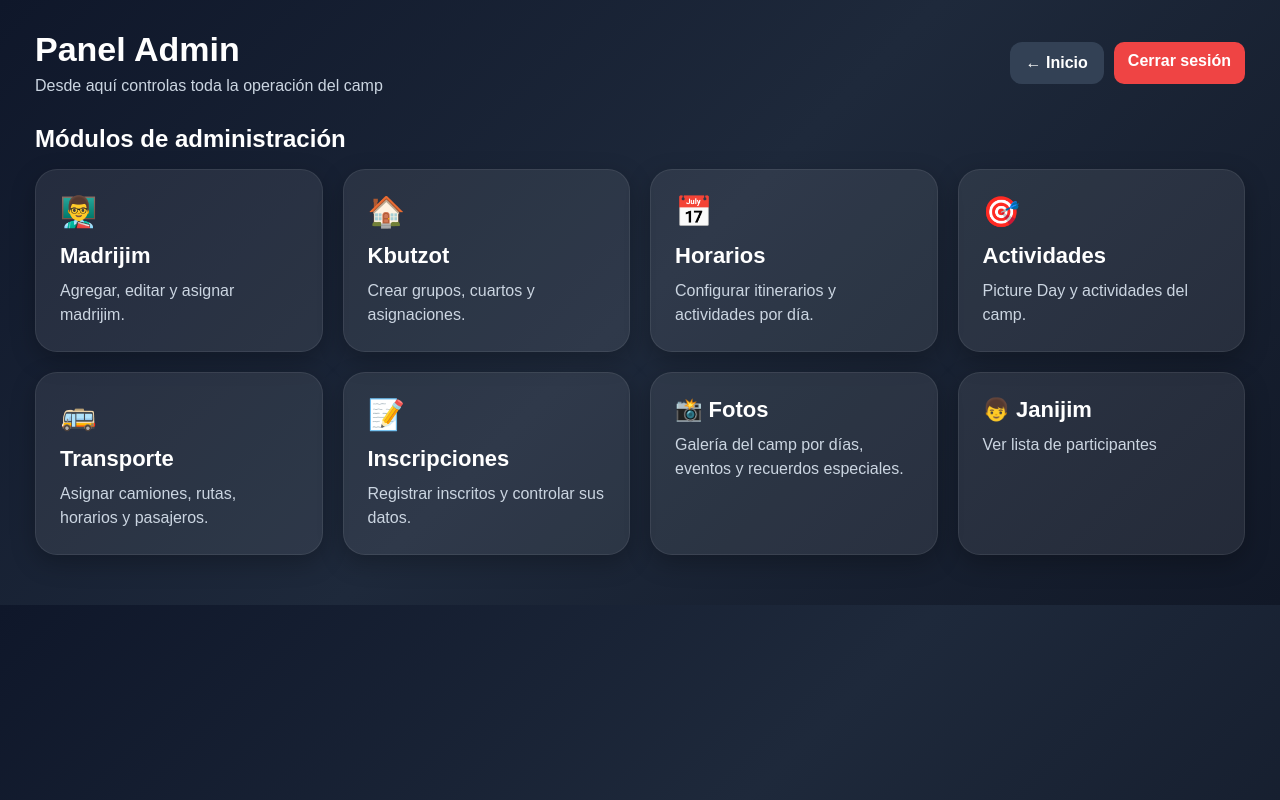
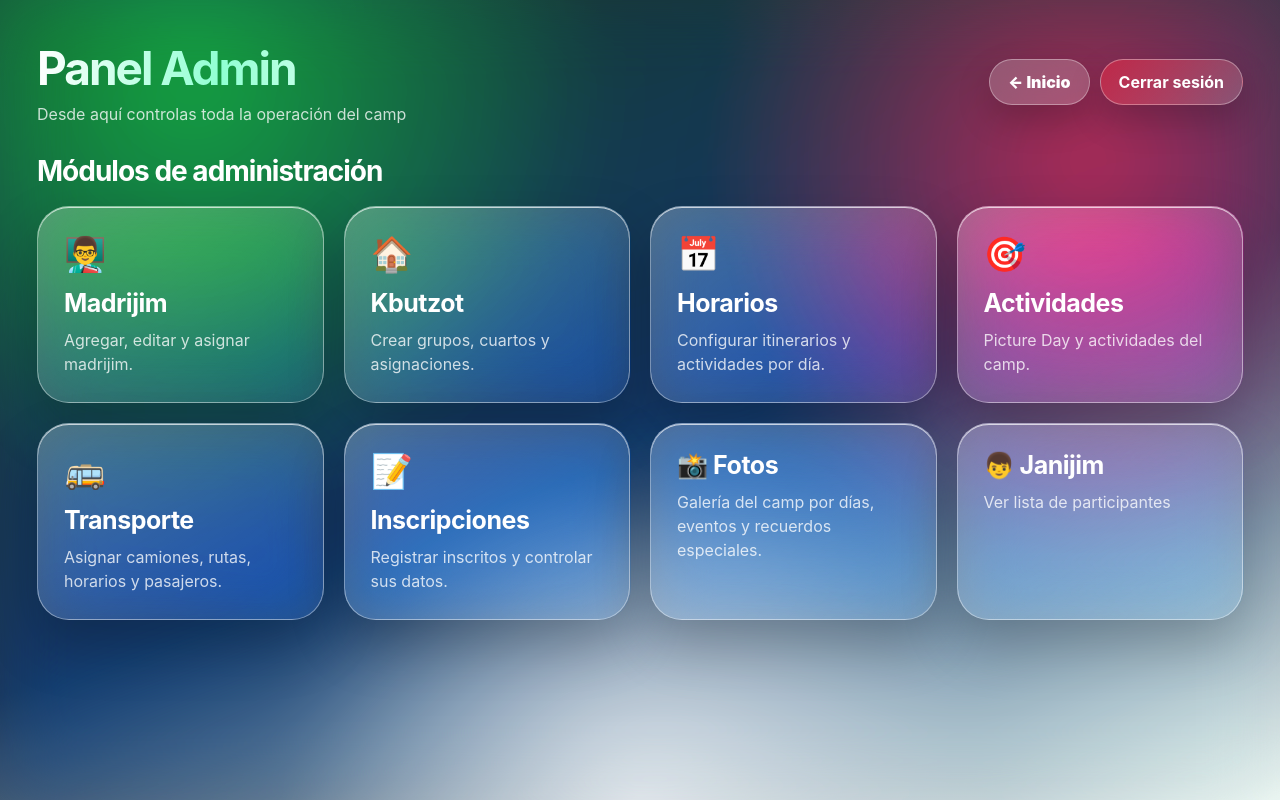
Before and after one commit to rashimshivteisrael-rgb/ShivteApp, a Django app: template templates/panel_admin.html in a window 1280 px wide. Run offline with Django 4.2, Linux system fonts and the light colour scheme; the template is opened without the code that fills it, so the values that code supplies are empty.

Commit message:
version 031

```diff
--- a/templates/panel_admin.html
+++ b/templates/panel_admin.html
@@ -5,136 +5,202 @@
 <meta name="viewport" content="width=device-width, initial-scale=1.0">
 <title>Panel Admin</title>
 <style>
-        * {
-            box-sizing: border-box;
+*{
+    box-sizing:border-box;
 }
 
-        body {
-            margin: 0;
-            font-family: Arial, sans-serif;
-            background: linear-gradient(135deg, #0f172a, #1e293b, #111827);
-            color: white;
+body{
+    margin:0;
+    min-height:100vh;
+    font-family:-apple-system,BlinkMacSystemFont,"SF Pro Display","Segoe UI",Arial,sans-serif;
+    color:white;
+    overflow-x:hidden;
+
+    background:
+    radial-gradient(circle at 15% 10%, rgba(0,180,90,.65), transparent 32%),
+    radial-gradient(circle at 85% 20%, rgba(210,40,70,.55), transparent 32%),
+    radial-gradient(circle at 50% 100%, rgba(255,255,255,.75), transparent 35%),
+    linear-gradient(160deg,#06251b,#0b2545 55%,#eef7f3);
 }
 
-        .container {
-            max-width: 1250px;
-            margin: auto;
-            padding: 30px 20px 50px;
+body::before{
+    content:"";
+    position:fixed;
+    inset:0;
+    background:rgba(255,255,255,.08);
+    backdrop-filter:blur(35px) saturate(180%);
+    pointer-events:none;
 }
 
-        .topbar {
-            display: flex;
-            justify-content: space-between;
-            align-items: center;
-            gap: 15px;
-            flex-wrap: wrap;
-            margin-bottom: 24px;
+.container{
+    position:relative;
+    z-index:1;
+    max-width:1250px;
+    margin:auto;
+    padding:40px 22px 60px;
 }
 
-        .brand h1 {
-            margin: 0;
-            font-size: 34px;
+.topbar{
+    display:flex;
+    justify-content:space-between;
+    align-items:center;
+    gap:15px;
+    flex-wrap:wrap;
+    margin-bottom:26px;
 }
 
-        .brand p {
-            margin: 8px 0 0;
-            color: #cbd5e1;
+.brand h1{
+    margin:0;
+    font-size:46px;
+    letter-spacing:-2px;
+    background:linear-gradient(90deg,#ffffff,#8fffd2,#ffffff);
+    -webkit-background-clip:text;
+    background-clip:text;
+    color:transparent;
 }
 
-        .back {
-            color: white;
-            text-decoration: none;
-            background: #334155;
-            padding: 12px 16px;
-            border-radius: 12px;
-            font-weight: bold;
+.brand p{
+    margin:8px 0 0;
+    color:rgba(255,255,255,.78);
+    font-size:16px;
 }
 
-        .hero {
-            background: rgba(255,255,255,0.08);
-            border: 1px solid rgba(255,255,255,0.08);
-            border-radius: 24px;
-            padding: 24px;
-            margin-bottom: 24px;
-            box-shadow: 0 10px 30px rgba(0,0,0,0.25);
+.back,
+.topbar a[href="/logout/"]{
+    display:inline-block;
+    color:white !important;
+    text-decoration:none;
+    padding:12px 18px !important;
+    border-radius:50px !important;
+    font-weight:900;
+    border:1px solid rgba(255,255,255,.35);
+    backdrop-filter:blur(20px);
+    box-shadow:0 15px 35px rgba(0,0,0,.20);
+    transition:.25s ease;
 }
 
-        .hero h2 {
-            margin: 0 0 10px;
-            font-size: 28px;
+.back{
+    background:rgba(255,255,255,.20) !important;
 }
 
-        .hero p {
-            margin: 0;
-            color: #cbd5e1;
-            line-height: 1.5;
+.topbar a[href="/logout/"]{
+    background:linear-gradient(135deg,rgba(210,40,70,.75),rgba(255,255,255,.18)) !important;
 }
 
-        .stats {
-            display: grid;
-            grid-template-columns: repeat(auto-fit, minmax(180px, 1fr));
-            gap: 18px;
-            margin-top: 22px;
+.back:hover,
+.topbar a[href="/logout/"]:hover{
+    transform:translateY(-3px) scale(1.03);
 }
 
-        .stat {
-            background: rgba(255,255,255,0.06);
-            border-radius: 18px;
-            padding: 18px;
+.hero{
+    background:linear-gradient(145deg,rgba(255,255,255,.30),rgba(255,255,255,.08));
+    border:1px solid rgba(255,255,255,.45);
+    border-radius:36px;
+    padding:30px;
+    margin-bottom:26px;
+    backdrop-filter:blur(30px) saturate(200%);
+    box-shadow:0 35px 90px rgba(0,0,0,.35), inset 0 1px rgba(255,255,255,.7);
 }
 
-        .stat h3 {
-            margin: 0;
-            font-size: 28px;
+.hero h2{
+    margin:0 0 10px;
+    font-size:32px;
 }
 
-        .stat p {
-            margin: 8px 0 0;
-            color: #cbd5e1;
+.hero p{
+    margin:0;
+    color:rgba(255,255,255,.78);
+    line-height:1.5;
 }
 
-        .section-title {
-            margin: 30px 0 16px;
-            font-size: 24px;
+.stats{
+    display:grid;
+    grid-template-columns:repeat(auto-fit,minmax(180px,1fr));
+    gap:18px;
+    margin-top:22px;
 }
 
-        .grid {
-            display: grid;
-            grid-template-columns: repeat(auto-fit, minmax(230px, 1fr));
-            gap: 20px;
+.stat{
+    background:rgba(255,255,255,.18);
+    border:1px solid rgba(255,255,255,.28);
+    border-radius:24px;
+    padding:20px;
+    backdrop-filter:blur(20px);
 }
 
-        .card {
-            text-decoration: none;
-            color: white;
-            display: block;
-            background: rgba(255,255,255,0.08);
-            border: 1px solid rgba(255,255,255,0.08);
-            border-radius: 22px;
-            padding: 24px;
-            box-shadow: 0 8px 25px rgba(0,0,0,0.25);
-            transition: transform 0.18s ease, background 0.18s ease;
+.stat h3{
+    margin:0;
+    font-size:30px;
 }
 
-        .card:hover {
-            transform: translateY(-6px);
-            background: rgba(255,255,255,0.12);
+.stat p{
+    margin:8px 0 0;
+    color:rgba(255,255,255,.75);
 }
 
-        .icon {
-            font-size: 30px;
-            margin-bottom: 14px;
+.section-title{
+    margin:30px 0 18px;
+    font-size:28px;
+    letter-spacing:-1px;
 }
 
-        .card h3 {
-            margin: 0 0 10px;
-            font-size: 22px;
+.grid{
+    display:grid;
+    grid-template-columns:repeat(auto-fit,minmax(240px,1fr));
+    gap:20px;
 }
 
-        .card p {
-            margin: 0;
-            color: #cbd5e1;
-            line-height: 1.5;
+.card{
+    text-decoration:none;
+    color:white;
+    display:block;
+    min-height:170px;
+    border-radius:32px;
+    padding:26px;
+
+    background:linear-gradient(145deg,rgba(255,255,255,.28),rgba(255,255,255,.08));
+    border:1px solid rgba(255,255,255,.40);
+    backdrop-filter:blur(28px) saturate(200%);
+
+    box-shadow:0 25px 55px rgba(0,0,0,.22), inset 0 1px rgba(255,255,255,.7);
+    transition:.25s ease;
+}
+
+.card:hover{
+    transform:translateY(-8px) scale(1.03);
+    background:linear-gradient(145deg,rgba(0,200,120,.28),rgba(255,255,255,.18),rgba(220,40,70,.20));
+    box-shadow:0 35px 80px rgba(0,0,0,.35);
+}
+
+.icon{
+    font-size:34px;
+    margin-bottom:14px;
+}
+
+.card h3{
+    margin:0 0 10px;
+    font-size:25px;
+    letter-spacing:-.5px;
+}
+
+.card p{
+    margin:0;
+    color:rgba(255,255,255,.78);
+    line-height:1.5;
+}
+
+@media(max-width:700px){
+    .container{
+        padding:32px 16px 50px;
+    }
+
+    .brand h1{
+        font-size:39px;
+    }
+
+    .grid{
+        grid-template-columns:1fr;
+    }
 }
 </style>
 </head>
```
Lines whose indentation alone changed are shown as unchanged.
